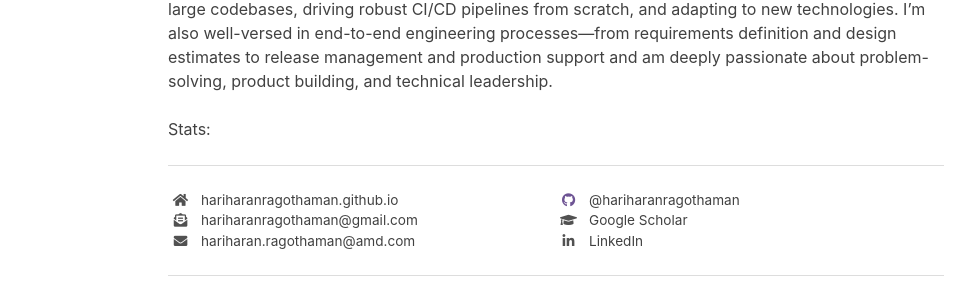
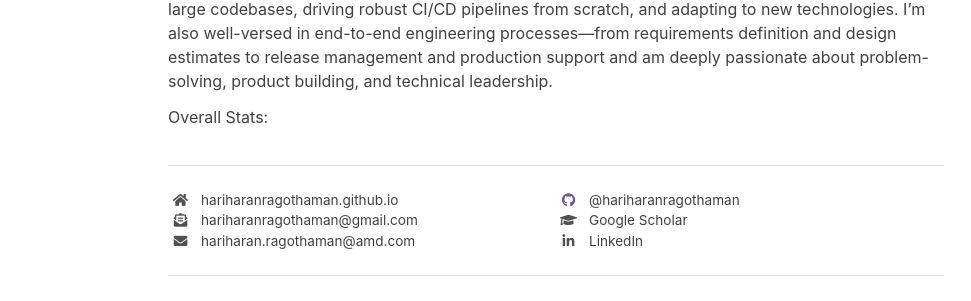
Before and after one commit to hariharanragothaman/hariharanragothaman.github.io, a Jekyll site: the page built from cv.md, in a window 1280 px wide and 900 px high. Shown: the part 239-540 px from the top of the window, without its empty margins (164-1135 px from the left). Built offline with Jekyll 4.4.1, drawn with Linux system fonts in a browser that asks for light colours; nearby versions of some CDN libraries; some web fonts are replaced.

Commit message:
Polishes and Updates

```diff
--- a/cv.md
+++ b/cv.md
@@ -18,8 +18,9 @@ jsarr:
     I excel at rapidly understanding large codebases, driving robust CI/CD pipelines from scratch, and adapting to new technologies.
     I’m also well-versed in end-to-end engineering processes—from requirements definition and design estimates to release management and production support and am deeply passionate about problem-solving, product building, and technical leadership.
 
-    <br><br>
-    Stats:
+<p>
+    Overall Stats:
+</p>
 
 </div>
 
```
